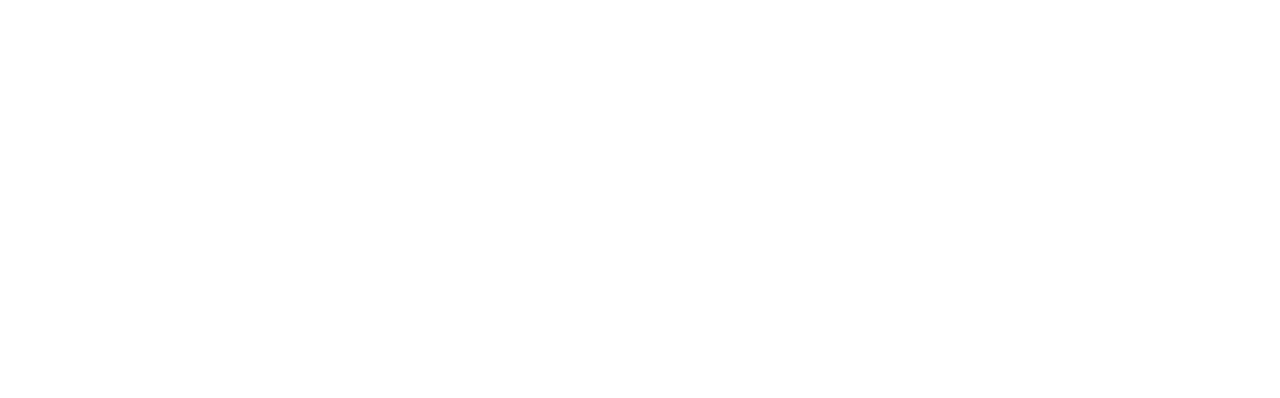
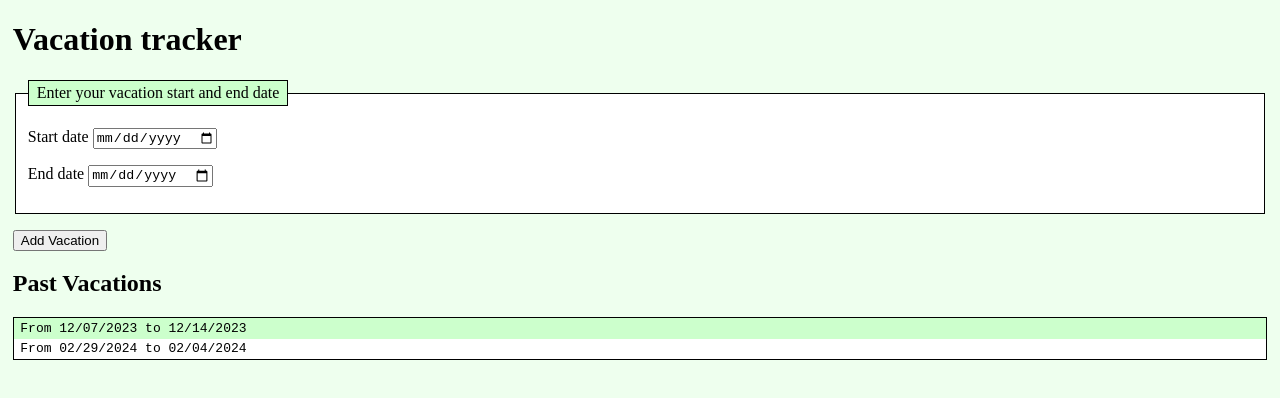
Before and after one commit to Layla-Tiger/Layla-Tiger.github.io, a plain HTML site: page index.html in a window 1280 px wide. Drawn offline with Linux system fonts and the light colour scheme.

Commit message:
will this work?

```diff
--- a/index.html
+++ b/index.html
@@ -1,14 +1,39 @@
 <!DOCTYPE html>
-<html lang="en">
-<head>
-    <meta charset="UTF-8">
-    <meta name="viewport" content="width=device-width, initial-scale=1.0">
-    <title>Document</title>
-    <link rel="stylesheet" href="style.css">
+<html lang="en-US">
+  <head>
+    <meta charset="utf-8" />
+    <meta name="viewport" content="width=device-width" />
+    <title>Vacation Tracker</title>
+    <link rel="stylesheet" href="style.css" />
     <link rel="manifest" href="vacationTracker.json">
-    <link rel="icon" href="assets/icons/">
-</head>
-<body>
+    <link rel="icon" href="assets/icons/icon-36x36.png">
+  </head>
+  <body>
+    <h1>Vacation tracker</h1>
+    <form>
+      <fieldset>
+        <legend>Enter your vacation start and end date</legend>
+        <p>
+          <label for="start-date">Start date</label>
+          <input type="date" id="start-date" required />
+        </p>
+        <p>
+          <label for="end-date">End date</label>
+          <input type="date" id="end-date" required />
+        </p>
+      </fieldset>
+      <p>
+        <button type="submit">Add Vacation</button>
+      </p>
+    </form>
+    <section id="past-vacations">
+      <h2>Past Vacations</h2>
+      <ul>
+        <li>From 12/07/2023 to 12/14/2023</li>
+        <li>From 02/29/2024 to 02/04/2024</li>
+      </ul>
+    </section>
 
-</body>
+    <script src="app.js" defer></script>
+  </body>
 </html>
--- a/style.css
+++ b/style.css
@@ -0,0 +1,23 @@
+body {
+  margin: 1vh 1vw;
+  background-color: #efe;
+}
+ul,
+fieldset,
+legend {
+  border: 1px solid;
+  background-color: #fff;
+}
+ul {
+  padding: 0;
+  font-family: monospace;
+}
+li,
+legend {
+  list-style-type: none;
+  padding: 0.2em 0.5em;
+  background-color: #cfc;
+}
+li:nth-of-type(even) {
+  background-color: inherit;
+}
```
Also changed, not shown: vacationTracker.json (+4 -4 lines), assets/icons/icon-128x128.png (added), assets/icons/icon-144x144.png (added), assets/icons/icon-152x152.png (added), assets/icons/icon-192x192.png (added), assets/icons/icon-36x36.png (added), assets/icons/icon-384x384.png (added), assets/icons/icon-48x48.png (added), assets/icons/icon-512x512.png (added), assets/icons/icon-72x72.png (added), assets/icons/icon-96x96.png (added).
